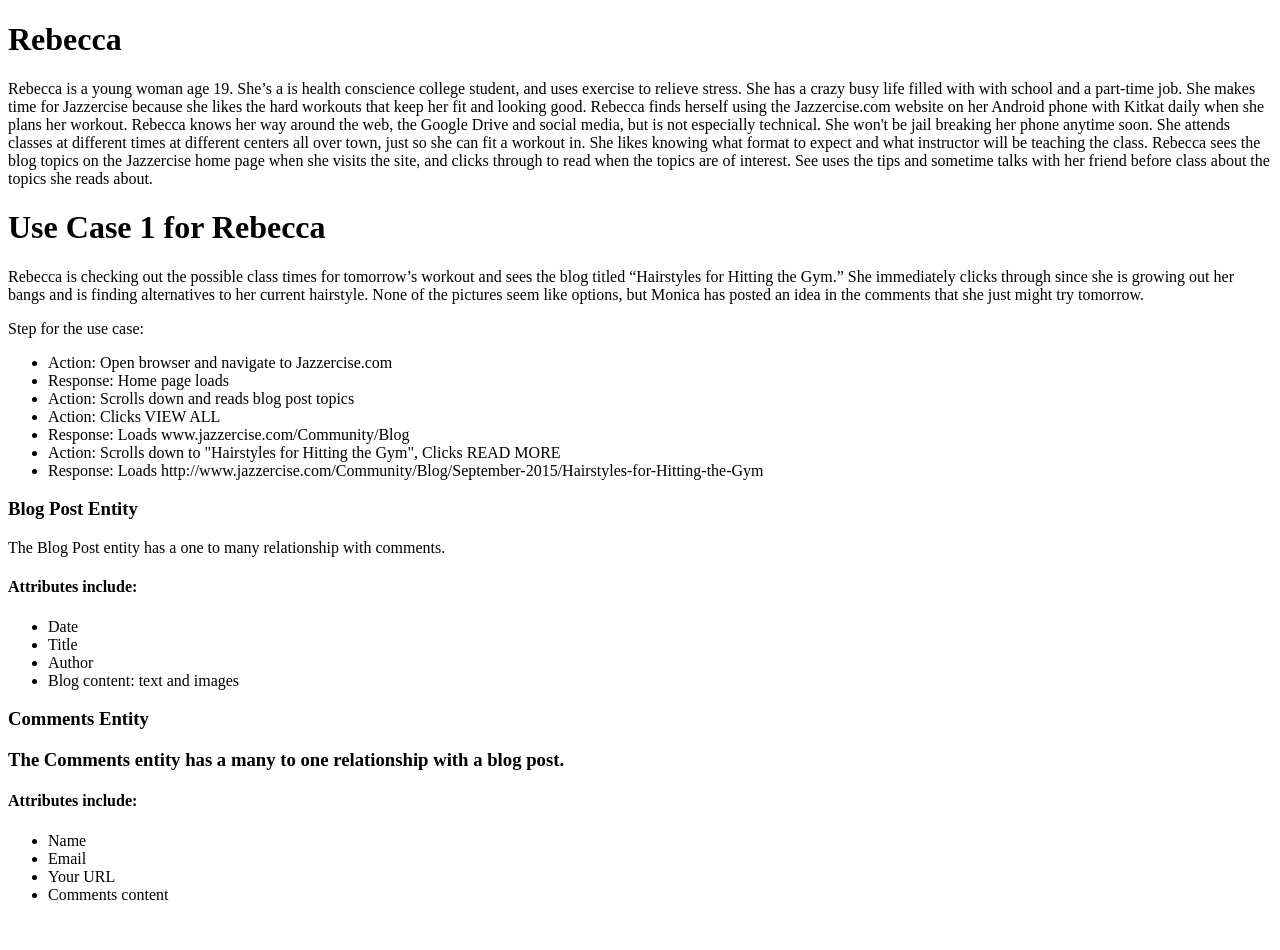
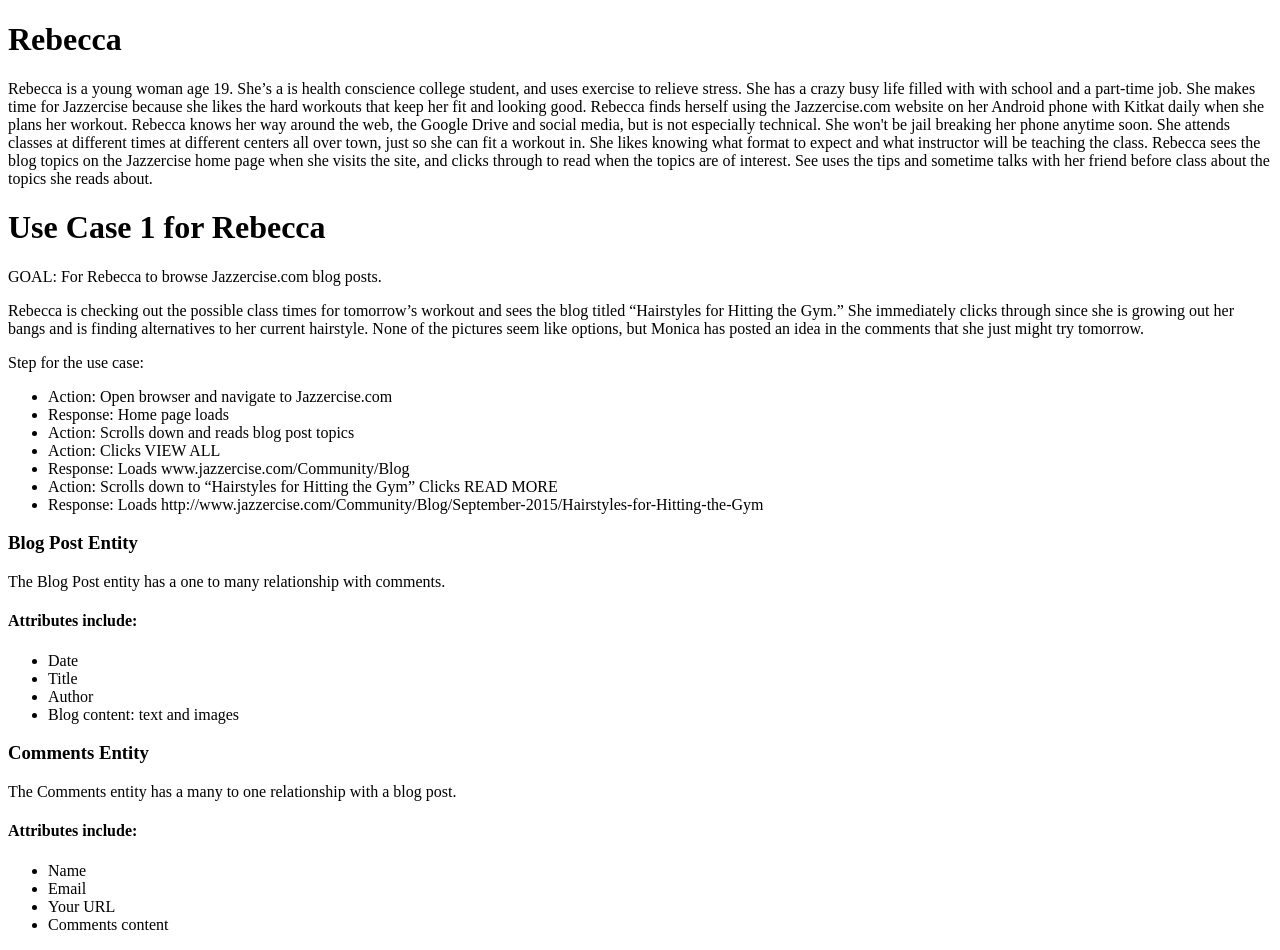
Before and after one commit to JazzinTamra/jazzercise-blog, a PHP site: page / in a window 1280 px wide. Before the commit the page ends 900 px from the top, so only its background shows below. Run offline with PHP 8.4, Linux system fonts and the light colour scheme.

Commit message:
Added goal to case

```diff
--- a/index.php
+++ b/index.php
@@ -8,6 +8,7 @@
 		<h1>Rebecca</h1>
 		<p>Rebecca is a young woman age 19. She&rsquo;s a is health conscience college student, and uses exercise to relieve stress. She has a crazy busy life filled with with school and a part-time job. She makes time for Jazzercise because she likes the hard workouts that keep her fit and looking good. Rebecca finds herself using the Jazzercise.com website on her Android phone with Kitkat daily when she plans her workout. Rebecca knows her way around the web, the Google Drive and social media, but is not especially technical. She won't be jail breaking her phone anytime soon. She attends classes at different times at different centers all over town, just so she can fit a workout in. She likes knowing what format to expect and what instructor will be teaching the class. Rebecca sees the blog topics on the Jazzercise home page when she visits the site, and clicks through to read when the topics are of interest. See uses the tips and sometime talks with her friend before class about the topics she reads about.</p>
 		<h1>Use Case 1 for Rebecca</h1>
+		<p>GOAL: For Rebecca to browse Jazzercise.com blog posts.</p>
 		<p>Rebecca is checking out the possible class times for tomorrow&rsquo;s workout and sees the blog titled &ldquo;Hairstyles for Hitting the Gym.&rdquo; She immediately clicks through since she is growing out her bangs and is finding alternatives to her current hairstyle. None of the pictures seem like options, but Monica has posted an idea in the comments that she just might try tomorrow.</p>
 		<p>Step for the use case: </p>
 		<ul>
@@ -16,7 +17,7 @@
 			<li>Action: Scrolls down and reads blog post topics</li>
 			<li>Action: Clicks VIEW ALL </li>
 			<li>Response: Loads www.jazzercise.com/Community/Blog</li>
-			<li>Action: Scrolls down to "Hairstyles for Hitting the Gym", Clicks READ MORE</li>
+			<li>Action: Scrolls down to &ldquo;Hairstyles for Hitting the Gym&rdquo; Clicks READ MORE</li>
 			<li>Response: Loads http://www.jazzercise.com/Community/Blog/September-2015/Hairstyles-for-Hitting-the-Gym</li>
 		</ul>
 		<h3>Blog Post Entity</h3>
@@ -29,7 +30,7 @@
 			<li>Blog content: text and images</li>
 		</ul>
 		<h3>Comments Entity</h3>
-		<h3>The Comments entity has a many to one relationship with a blog post.</h3>
+		<p>The Comments entity has a many to one relationship with a blog post.</p>
 		<h4>Attributes include:</h4>
 		<ul>
 			<li>Name</li>
```
